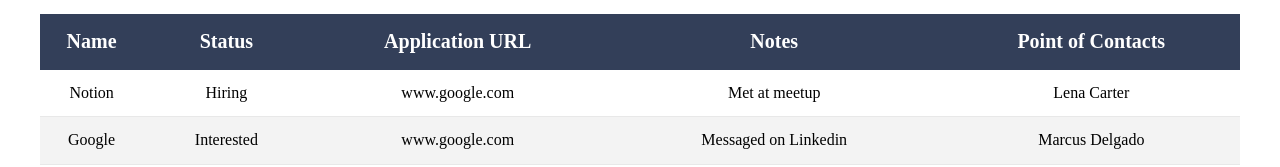
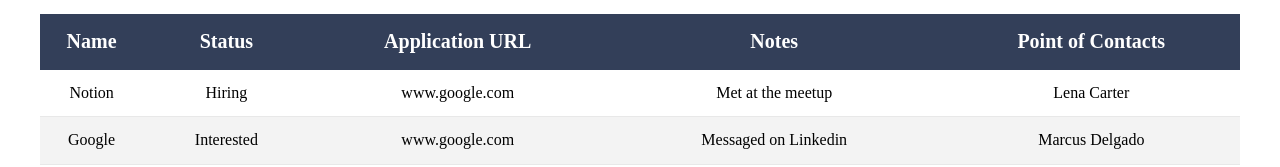
Before and after one commit to Resilient-Labs/Sprint3-HitlistCohort, a React (Vite) app in the folder frontend/: page / in a window 1280 px wide. Shown: the part 163-330 px from the top of the page. Built offline with nearby package versions, Linux system fonts and the light colour scheme.

Commit message:
testing a file change

```diff
--- a/frontend/src/App.jsx
+++ b/frontend/src/App.jsx
@@ -11,7 +11,7 @@
             name: 'Notion',
             status: 'Hiring',
             url: 'www.google.com',
-            notes: 'Met at meetup',
+            notes: 'Met at the meetup',
             contact: 'Lena Carter',
         },
         {
```
Also changed, not shown: 2 other files (tests, documents, lock files or other folders).
